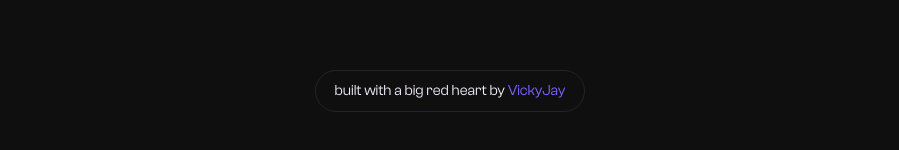
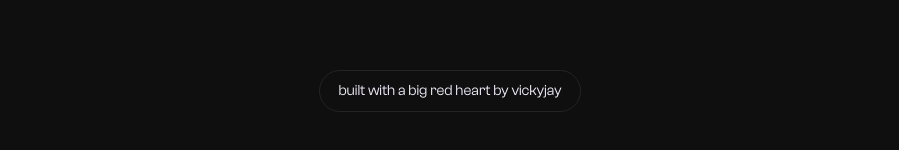
Before and after one commit to Victorola-coder/buildforge, a Next.js app: page /episodes in a window 1280 px wide. Shown: the part 276-426 px from the top of the page, without its empty margins (190-1089 px from the left). Built offline with nearby package versions, Linux system fonts and the light colour scheme; no server answers.

Commit message:
fixes😑

```diff
--- a/app/components/global/footer.tsx
+++ b/app/components/global/footer.tsx
@@ -3,18 +3,12 @@ import Link from "next/link";
 export default function Footer() {
   return (
     <footer className="flex flex-row justify-center items-center w-full mb-[21px] mt-[51px] md:mb-[35px] md:mt-[78px]">
-      <h3 className="group text-main-100 rounded-[100px] px-[18px] py-[3px] transition-all duration-300 leading-normal font-clash text-[15px] md:py-[8.5px] md:px-[18.5px] border border-[#232328]">
-        built with a big red heart by{" "}
-        <span className="text-primary transition-all duration-300 group-hover:text-main">
-          <Link
-            href="https://victorola.me"
-            className="!capitalize"
-            target="_blank"
-          >
-            VickyJay
-          </Link>
-        </span>
-      </h3>
+      <Link href="https://victorola.me" target="_blank">
+        <h3 className="group text-main-100 active:scale-[105] active:bg-[#8066FF26] hover:border-primary-100 rounded-[100px] px-[18px] py-[3px] transition-all duration-300 leading-normal font-clash text-[15px] md:py-[8.5px] md:px-[18.5px] border border-[#232328]">
+          built with a big red heart by{" "}
+          <span className="transition-all duration-300">VickyJay</span>
+        </h3>
+      </Link>
     </footer>
   );
 }
--- a/app/components/home/forge.tsx
+++ b/app/components/home/forge.tsx
@@ -54,7 +54,7 @@ export default function Main() {
   return (
     <div className="mt-[58px] mx-[22px] lg:mt-[85px] lg:mx-[122px] lg:gap-[69px] lg:flex lg:flex-row lg:items-center lg:justify-center">
       <div className="flex flex-col lg:max-w-[541px] gap-[30px]">
-        <h1 className="text-[24px] leading-[48px] tracking-[-0.96px] lg:text-[32px] mt-[5px] font-satoshiBold font-bold text-main lg:leading-[48px] lg:tracking-[-1.28px]">
+        <h1 className="text-[24px] leading-[48px] tracking-[-0.96px] lg:text-[32px] mt-[5px] font-satBold font-bold text-main lg:leading-[48px] lg:tracking-[-1.28px]">
           wtf
           <span className="font-bold font-satBoldI">*&#!%</span> is buildforge?
         </h1>
--- a/app/components/home/hero.tsx
+++ b/app/components/home/hero.tsx
@@ -20,7 +20,7 @@ export default function Hero() {
               "Developers",
             ]}
             wrapper="div"
-            speed={10}
+            speed={50}
             style={{ display: "inline-block" }}
             repeat={Infinity}
           />
```
